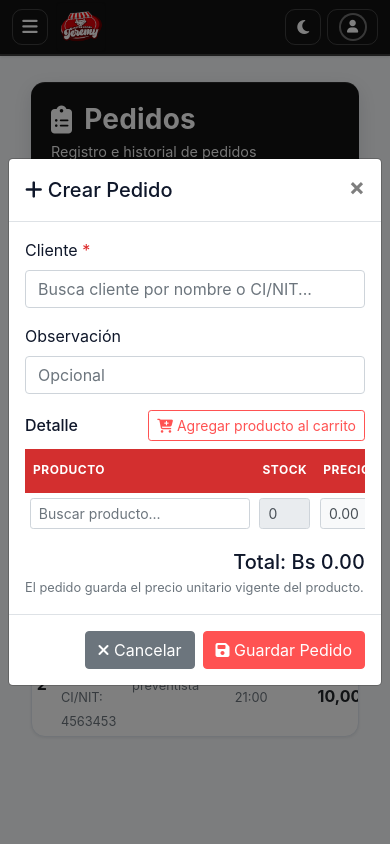
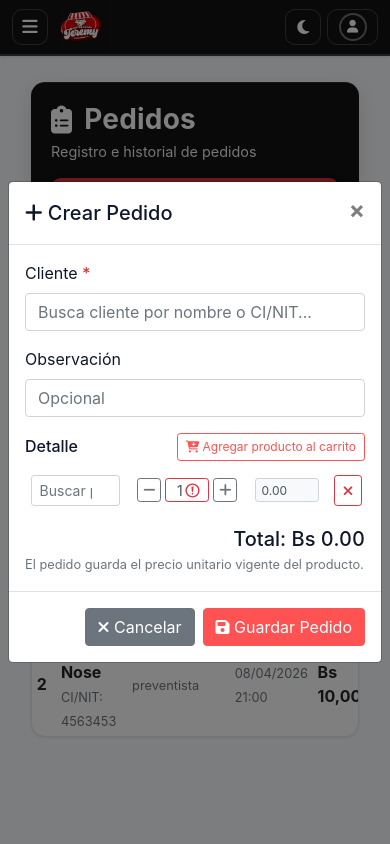
Before and after one commit to Guilder23/Sistema-Preventa, a Django app: page /pedidos/ in a window 390 px wide, after a click on "Nuevo Pedido". Run offline with Django 5.2, Linux system fonts and the light colour scheme; a user stored in the database is signed in; data comes from the database, SQL or seed files in the repository; data that the repository does not hold is empty; some libraries are stand-ins or nearby versions.

Commit message:
No se muestran dos columnas en pantallas de celular

```diff
--- a/static/css/pedidos/modals/crea.css
+++ b/static/css/pedidos/modals/crea.css
@@ -143,3 +143,101 @@
 	padding: 8px 10px;
 	color: #6c757d;
 }
+
+@media (max-width: 768px) {
+	#modalCrearPedido .col-stock,
+	#modalCrearPedido .col-precio {
+		display: none;
+	}
+
+	#modalCrearPedido .table thead {
+		display: none;
+	}
+
+	#modalCrearPedido .table-responsive {
+		overflow-x: auto;
+	}
+
+	#modalCrearPedido #tablaItemsPedido {
+		width: 100%;
+		table-layout: auto;
+	}
+
+	#modalCrearPedido #tablaItemsPedido tbody tr {
+		display: flex;
+		align-items: center;
+		gap: 6px;
+	}
+
+	#modalCrearPedido #tablaItemsPedido tbody td {
+		border-top: 0;
+	}
+
+	/* Producto */
+	#modalCrearPedido #tablaItemsPedido tbody td:nth-child(1) {
+		flex: 1 1 auto;
+		min-width: 0;
+	}
+
+	/* Cantidad */
+	#modalCrearPedido #tablaItemsPedido tbody td:nth-child(4) {
+		flex: 0 0 96px;
+	}
+
+	/* Subtotal */
+	#modalCrearPedido #tablaItemsPedido tbody td:nth-child(5) {
+		flex: 0 0 76px;
+	}
+
+	/* Acción */
+	#modalCrearPedido #tablaItemsPedido tbody td:nth-child(6) {
+		flex: 0 0 34px;
+		padding-left: 0;
+		padding-right: 0;
+	}
+
+	#modalCrearPedido .table td,
+	#modalCrearPedido .table th {
+		padding: 0.35rem;
+		font-size: 12px;
+	}
+
+	#modalCrearPedido .item-producto-buscar {
+		min-width: 0;
+		width: 100%;
+	}
+
+	#modalCrearPedido .item-cantidad {
+		min-width: 0;
+	}
+
+	#modalCrearPedido .item-cantidad-wrap {
+		gap: 4px;
+	}
+
+	#modalCrearPedido .item-cantidad-wrap .btn {
+		width: 24px;
+		height: 24px;
+		padding: 0;
+	}
+
+	#modalCrearPedido .item-cantidad-wrap .item-cantidad {
+		min-width: 0;
+		width: 44px;
+		padding-left: 6px;
+		padding-right: 6px;
+		height: 24px;
+	}
+
+	#modalCrearPedido .item-subtotal {
+		padding-left: 6px;
+		padding-right: 6px;
+		height: 24px;
+		font-size: 12px;
+	}
+
+	#modalCrearPedido .btn.btn-outline-primary.btn-sm {
+		padding: 4px 8px;
+		font-size: 12px;
+	}
+}
--- a/templates/pedidos/modals/crea.html
+++ b/templates/pedidos/modals/crea.html
@@ -46,8 +46,8 @@
                             <thead>
                                 <tr>
                                     <th style="width: 36%;">Producto</th>
-                                    <th style="width: 12%;">Stock</th>
-                                    <th style="width: 14%;">Precio (Bs)</th>
+                                    <th style="width: 12%;" class="col-stock">Stock</th>
+                                    <th style="width: 14%;" class="col-precio">Precio (Bs)</th>
                                     <th style="width: 14%;">Cantidad</th>
                                     <th style="width: 14%;">Subtotal (Bs)</th>
                                     <th style="width: 10%;" class="text-center">Acción</th>
@@ -75,10 +75,10 @@
                                     required
                                 >
                             </td>
-                            <td>
+                            <td class="col-stock">
                                 <input type="text" class="form-control form-control-sm item-stock" value="0" readonly>
                             </td>
-                            <td>
+                            <td class="col-precio">
                                 <input type="text" class="form-control form-control-sm item-precio" value="0.00" readonly>
                             </td>
                             <td>
--- a/templates/pedidos/modals/edita.html
+++ b/templates/pedidos/modals/edita.html
@@ -38,8 +38,8 @@
                             <thead>
                                 <tr>
                                     <th style="width: 36%;">Producto</th>
-                                    <th style="width: 12%;">Stock</th>
-                                    <th style="width: 14%;">Precio (Bs)</th>
+                                    <th style="width: 12%;" class="col-stock">Stock</th>
+                                    <th style="width: 14%;" class="col-precio">Precio (Bs)</th>
                                     <th style="width: 14%;">Cantidad</th>
                                     <th style="width: 14%;">Subtotal (Bs)</th>
                                     <th style="width: 10%;" class="text-center">Acción</th>
@@ -66,10 +66,10 @@
                                     required
                                 >
                             </td>
-                            <td>
+                            <td class="col-stock">
                                 <input type="text" class="form-control form-control-sm item-stock" value="0" readonly>
                             </td>
-                            <td>
+                            <td class="col-precio">
                                 <input type="text" class="form-control form-control-sm item-precio" value="0.00" readonly>
                             </td>
                             <td>
```
Also changed, not shown: static/css/pedidos/modals/edita.css (+98 -0 lines).
